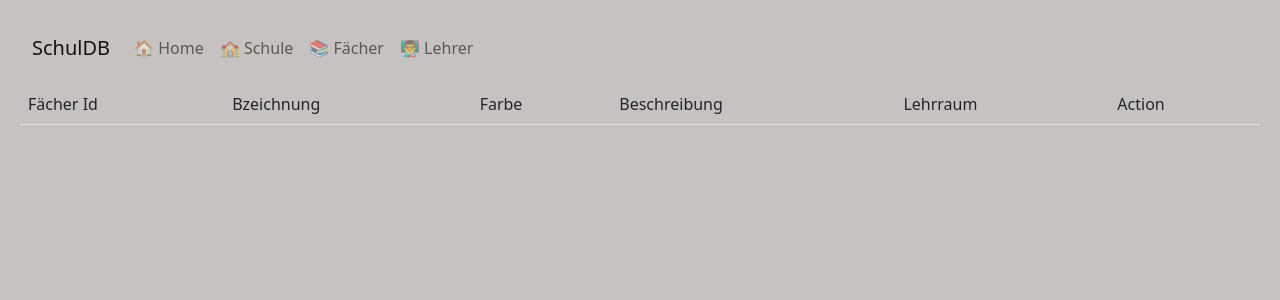
After one commit to SPL21GL/FL_FalskProjekt, a Flask app: page /faecher in a window 1280 px wide. The commit adds this page. Shown: the top 300 px of the page. Run offline with Flask 2, Linux system fonts and the light colour scheme; data that the repository does not hold is empty.

```diff
--- a/app.py
+++ b/app.py
@@ -4,6 +4,8 @@ import sqlalchemy
 from models import db
 from controller.index import index_blueprint
 from controller.schule import school_blueprint
+from controller.Lehrer import lehrer_blueprint
+from controller.Faecher import faecher_blueprint
 
 
 app = Flask(__name__)
@@ -17,5 +19,7 @@ db.init_app(app)
 session : sqlalchemy.orm.scoped_session = db.session
 
 app.register_blueprint(school_blueprint)
+app.register_blueprint(lehrer_blueprint)
+app.register_blueprint(faecher_blueprint)
 app.register_blueprint(index_blueprint)
 app.run(debug=True)
--- /dev/null
+++ b/controller/Faecher.py
@@ -0,0 +1,13 @@
+from flask import Flask
+from flask.templating import render_template
+from flask import Blueprint
+import sqlalchemy
+from models import Faecher, db,School
+
+faecher_blueprint = Blueprint('faecher_blueprint', __name__)
+
+@faecher_blueprint.route("/faecher")
+def index():
+    session : sqlalchemy.orm.scoping.scoped_session = db.session
+    faecher = session.query(Faecher).all()
+    return render_template("faecher.html", items = faecher)
--- a/controller/Lehrer.py
+++ b/controller/Lehrer.py
@@ -4,10 +4,10 @@ from flask import Blueprint
 import sqlalchemy
 from models import db,Lehrer
 
-lehrer_blueprint = Blueprint('school_blueprint', __name__)
+lehrer_blueprint = Blueprint('lehrer_blueprint', __name__)
 
 @lehrer_blueprint.route("/lehrer")
 def index():
     session : sqlalchemy.orm.scoping.scoped_session = db.session
-    schools = session.query(School).all()
-    return render_template("schul.html", items = schools)
+    lehrer = session.query(Lehrer).all()
+    return render_template("lehrer.html", items = lehrer)
--- a/templates/Schul.html
+++ b/templates/Schul.html
@@ -10,6 +10,7 @@
             <td scope="col">Anzahl Schüler</td>
             <td scope="col">Name Schule</td>
             <td scope="col">Schulart</td>
+            <td scope="col">Action</td>
         </tr>
     </thead>
     <tbody>
@@ -22,9 +23,12 @@
                 <td>{{item.Name_Schule}}</td>
                 <td>{{item.Schulart}}</td>
 
+
             </tr>
+
         {%endfor%}
     </tbody>
 </table>
+<button type="button"   onclick="window.location.href='/school/add'">add</button>
 
 {%endblock%}
--- a/templates/base.html
+++ b/templates/base.html
@@ -19,7 +19,7 @@
         </style>
 </head>
 
-<body>
+<body style="background-color:rgb(199, 194, 194);">
 
 
     <nav class="navbar navbar-expand-lg navbar-light">
--- /dev/null
+++ b/templates/faecher.html
@@ -0,0 +1,34 @@
+{%extends 'base.html'%}
+
+{%block body%}
+
+<table class="table">
+    <thead>
+        <tr>
+            <td scope="col">Fächer Id</td>
+            <td scope="col">Bzeichnung</td>
+            <td scope="col">Farbe</td>
+            <td scope="col">Beschreibung</td>
+            <td scope="col">Lehrraum</td>
+            <td scope="col">Action</td>
+        </tr>
+    </thead>
+    <tbody>
+        <body style="background-color:rgb(199, 194, 194);">
+        {%for item in items:%}
+            <tr>
+                <td scope="row">{{item.Faecher_Id}}</td>
+                <td>{{item.Bzeichnung}}</td>
+                <td>{{item.Farbe}}</td>
+                <td>{{item.description}}</td>
+                <td>{{item.Lehrraum}}</td>
+
+
+            </tr>
+
+        {%endfor%}
+    </tbody>
+</table>
+
+
+{%endblock%}
--- a/templates/schul_add.html
+++ b/templates/schul_add.html
@@ -2,7 +2,7 @@
 
 {%block body%}
 
-<form method="post" action = "/schule/add">
+<form method="post" action = "/school/add">
     {{form.csrf_token}}
 
 
```
Also changed, not shown: controller/schule.py (+36 -1 lines), forms/AddschulForm.py (added, +11 -0 lines), templates/lehrer.html (added, +30 -0 lines).
